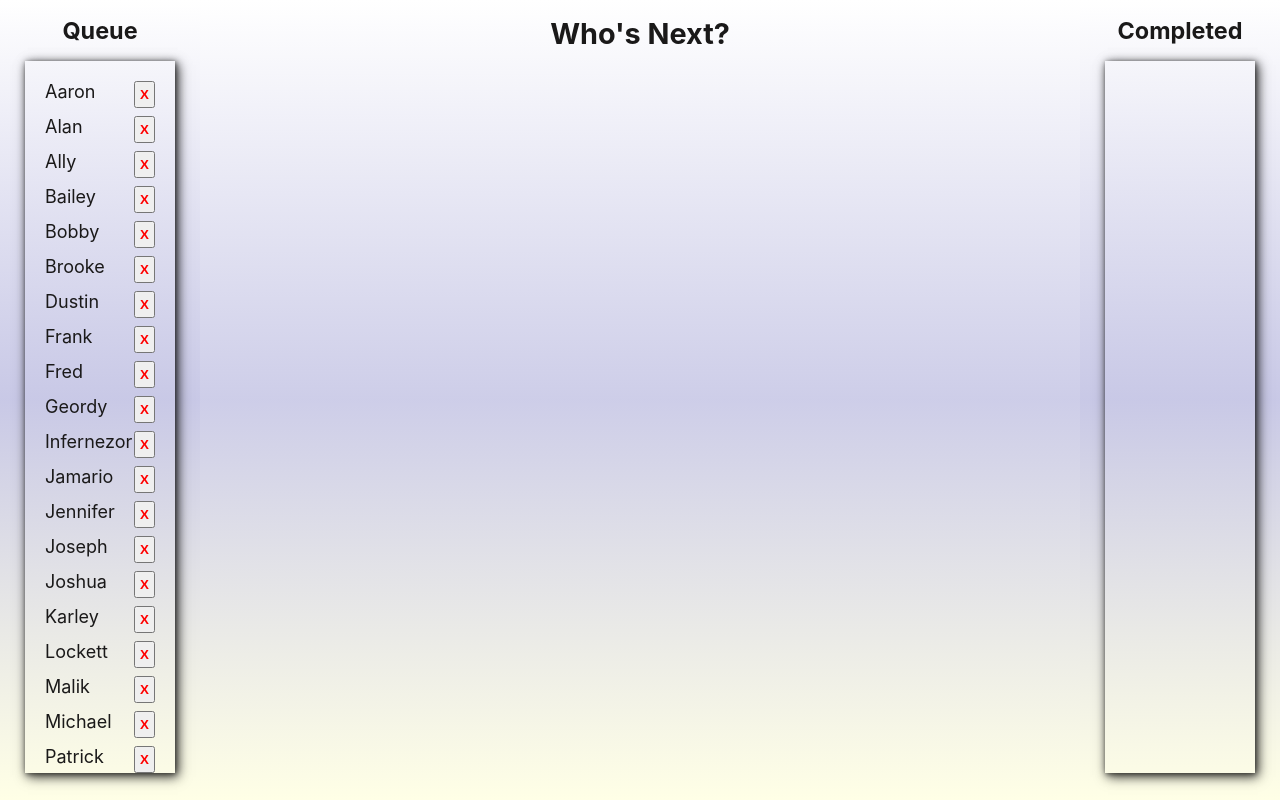
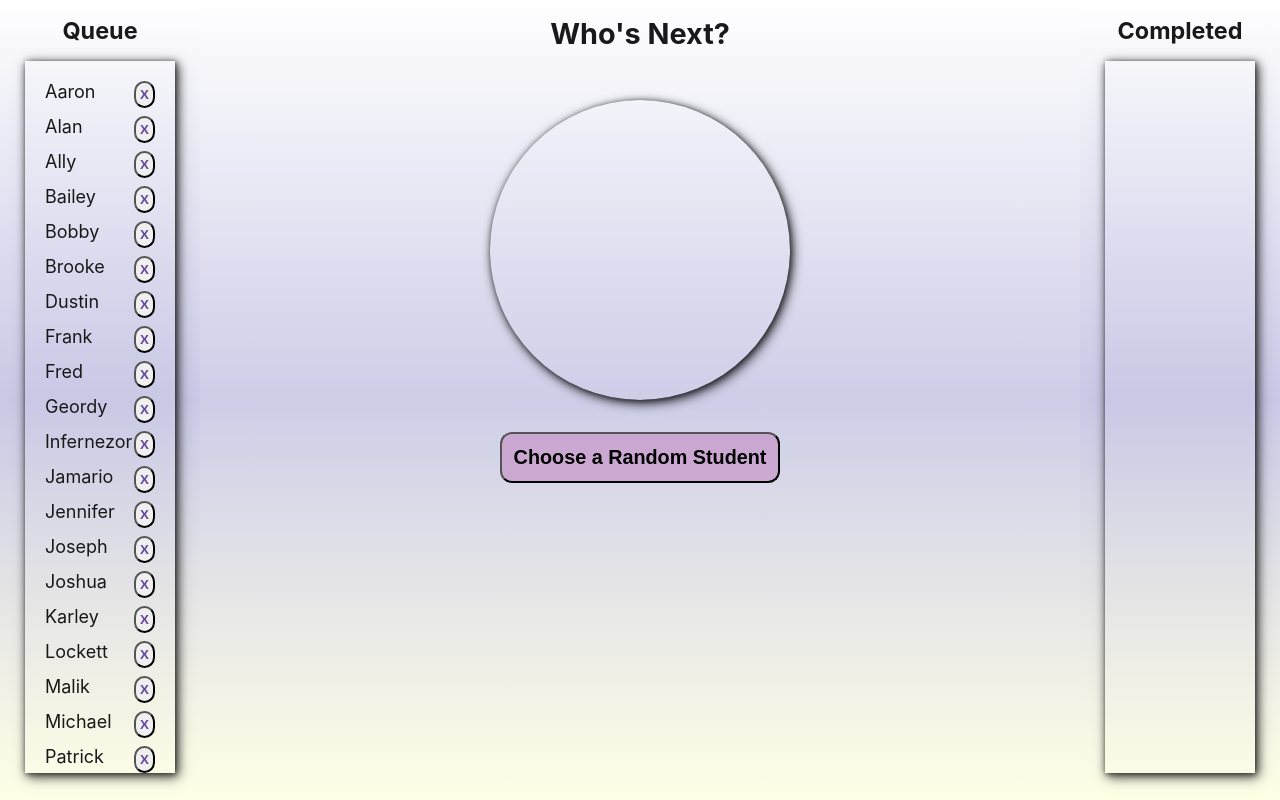
Before and after one commit to Da-Colon/random-picker, a React (Create React App) app: page / in a window 1280 px wide. Built offline with nearby package versions, Linux system fonts and the light colour scheme.

Commit message:
added some styling and finished functionality

```diff
--- a/src/App.js
+++ b/src/App.js
@@ -1,5 +1,5 @@
-import React, {useState, useEffect} from 'react'
-import classData from './Data/jan2020Class.data.json'
+import React, { useState, useEffect } from "react";
+import classData from "./Data/jan2020Class.data.json";
 
 //Import Components
 import Header from "./Components/Header";
@@ -12,31 +12,43 @@ import {
   AppWrapper,
   LeftSideBar,
   RightSideBar,
-  TopBar
+  TopBar,
+  MainArea
 } from "./Components/Styles/Containers";
-import './app.css'
+import "./app.css";
 
 function App() {
-  const [students, setStudents] = useState([])
-  const [completed, setCompleted] = useState([])
+  const [students, setStudents] = useState([]);
+  const [completed, setCompleted] = useState([]);
+  const [name, setName] = useState("");
+  const [styles, setStyles] = useState({})
 
   useEffect(() => {
-    setStudents(classData.ClassList)
-  },[])
+    setStudents(classData.ClassList);
+  }, []);
 
+  const removeStudent = index => {
+    const newArray = [...students];
+    const person = newArray.splice(index, 1);
+    console.log(person[0].name);
+    setName(person[0].name);
+    setStudents(newArray);
+    addToCompleted(person);
+  };
 
-  const removeStudent = (index) => {
-    const newArray = [...students]
-    const person = newArray.splice(index, 1)
-    setStudents(newArray)
-    addToCompleted(person)
-  }
+  const addToCompleted = haveCompleted => {
+    const newArray = completed.concat(haveCompleted);
+    setCompleted(newArray);
+  };
 
-  const addToCompleted = (haveCompleted) => {
-    const newArray = completed.concat(haveCompleted)
-    setCompleted(newArray)
-  }
-
+  const randomPicker = () => {
+    if (students.length) {
+      const randomIndex = Math.floor(Math.random() * students.length);
+      removeStudent(randomIndex);
+    } else{
+      setName("You're Done")
+    }
+  };
 
   return (
     <div className="App">
@@ -47,7 +59,9 @@ function App() {
         <LeftSideBar>
           <ClassList students={students} removeStudent={removeStudent} />
         </LeftSideBar>
-        <Spinner />
+        <MainArea>
+          <Spinner name={name} randomPicker={randomPicker} />
+        </MainArea>
         <RightSideBar>
           <CalledList completed={completed} />
         </RightSideBar>
--- a/src/Components/ClassList.jsx
+++ b/src/Components/ClassList.jsx
@@ -1,6 +1,6 @@
 import React from "react";
 import { Ol, ListTitles, Li } from "./Styles/Fonts.jsx";
-import { XButton } from "./Styles/Form.jsx";
+import { XButton } from "./Styles/Buttons";
 
 export default function ClassList(props) {
   return (
--- a/src/Components/Spinner.jsx
+++ b/src/Components/Spinner.jsx
@@ -1,9 +1,16 @@
-import React from 'react'
+import React from "react";
+import { SpinnerContainer } from "./Styles/Containers";
+import {RandomButton} from "./Styles/Buttons"
+import { Name } from "./Styles/Fonts";
 
-export default function Spinner() {
+export default function Spinner(props) {
+
   return (
-    <div>
-
-    </div>
-  )
+    <>
+      <SpinnerContainer>
+        <Name>{props.name}</Name>
+      </SpinnerContainer>
+      <RandomButton onClick={props.randomPicker}>Choose a Random Student</RandomButton>
+    </>
+  );
 }
--- /dev/null
+++ b/src/Components/Styles/Buttons.jsx
@@ -0,0 +1,21 @@
+import styled from 'styled-components'
+
+export const XButton = styled.button`
+  padding: 4px;
+  font-weight: 900;
+  color: rgb(100,69,159);
+  border-radius: 12px;
+`
+
+export const RandomButton = styled.button`
+  padding: 12px;
+  font-size: 1.1rem;
+  margin: 32px;
+  font-weight: 900;
+  border-radius: 12px;
+  background-color: rgba(200,150,200,0.7);
+
+  :hover {
+    transform: scale(1.2)
+  }
+`
--- a/src/Components/Styles/Containers.jsx
+++ b/src/Components/Styles/Containers.jsx
@@ -43,6 +43,16 @@ export const TopBar = styled.div`
   width: 100%;
   height: 100px;
 `
+export const MainArea = styled.div`
+  display: flex;
+  flex-direction: column;
+  align-items: center;
+`
 
-export const HeaderContainer = styled.div`
+export const SpinnerContainer = styled.div`
+  width: 300px;
+  height: 300px;
+  border-radius: 100%;
+  margin: 0 auto;
+  box-shadow: 1px 1px 5px rgba(0,0,0,0.5), 2px 2px 10px rgba(0,0,0,0.5), 3px 4px 12px rgba(0,0,0,0.5)
 `
--- a/src/Components/Styles/Fonts.jsx
+++ b/src/Components/Styles/Fonts.jsx
@@ -1,16 +1,16 @@
-import styled from 'styled-components'
+import styled, { keyframes } from "styled-components";
 
 export const PageTitle = styled.h1`
   text-align: center;
   padding-top: 16px;
   font-size: 1.6rem;
-`
+`;
 
 export const ListTitles = styled.h2`
   text-align: center;
   padding: 16px;
   font-size: 1.3rem;
-`
+`;
 
 export const Ol = styled.ol`
   margin: 0 auto;
@@ -18,10 +18,27 @@ export const Ol = styled.ol`
   height: 89vh;
   width: 150px;
   overflow-y: scroll;
-  box-shadow: 1px 1px 5px rgba(0,0,0,0.5), 2px 2px 10px rgba(0,0,0,0.5), 3px 4px 12px rgba(0,0,0,0.5)
-`
+  box-shadow: 1px 1px 5px rgba(0, 0, 0, 0.5), 2px 2px 10px rgba(0, 0, 0, 0.5),
+    3px 4px 12px rgba(0, 0, 0, 0.5);
+`;
 export const Li = styled.li`
   display: flex;
   justify-content: space-between;
   padding: 4px;
-`
+`;
+
+const chosenName = keyframes`
+  0% {font-size: 1%; padding-top: 0%;},
+  20% {font-size: 15%; padding-top: 20%;},
+  40% {font-size: 20%; padding-top: 40%;},
+  60% {font-size: 40%; padding-top: 60%;},
+  80% {font-size: 70%; padding-top: 80%;},
+  100% {font-size: 100%; padding-top: 100%;}
+`;
+export const Name = styled.p`
+  display: static;
+  text-align: center;
+  font-size: 3rem;
+  padding-top: 100px;
+  animation-name: ${chosenName};
+`;
--- a/src/Components/Styles/Form.jsx
+++ /dev/null
@@ -1,7 +0,0 @@
-import styled from 'styled-components'
-
-export const XButton = styled.button`
-  padding: 4px;
-  font-weight: 900;
-  color: red;
-`
```
